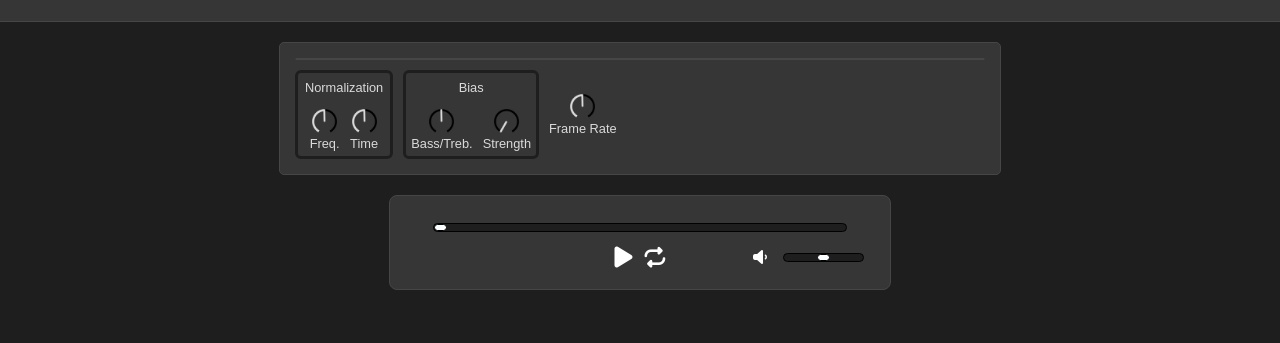
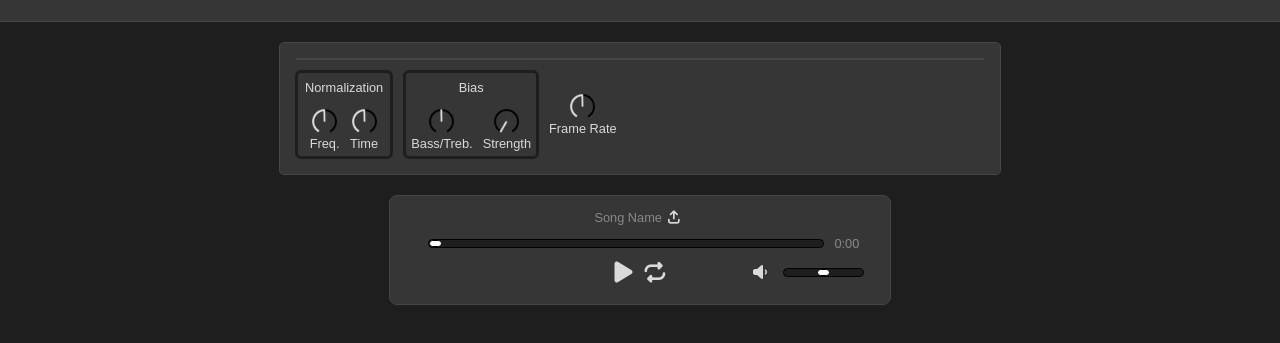
Before and after one commit to grant-tm/grant-tm.github.io, a plain HTML site: page audio_visualizer/visualizer.html in a window 1280 px wide. Shown: the part 99-442 px from the top of the page. Drawn offline with Linux system fonts and the light colour scheme.

Commit message:
add time elapsed by seekbar

```diff
--- a/audio_visualizer/js/playback_controls.js
+++ b/audio_visualizer/js/playback_controls.js
@@ -109,14 +109,28 @@ function set_volume(vol){
 //***************************************************************************/
 // SEEK BAR
 //***************************************************************************/
+function toMMSS(string) {
+    var sec_num = parseInt(string, 10); // don't forget the second param
+    var minutes = Math.floor(sec_num / 60);
+    var seconds = sec_num - (minutes * 60);
+
+    if (minutes < 10) {minutes = minutes;}
+    if (seconds < 10) {seconds = "0"+seconds;}
+    return minutes+':'+seconds;
+}
+
 var seek_bar = document.getElementById('seek-bar');
+var time_display = document.getElementById('time-display');
 audio_source.addEventListener('timeupdate', function() {
     var current_time = audio_source.currentTime;
     var duration = audio_source.duration;
     seek_bar.value = (current_time / duration) * 100;
+    time_display.textContent = toMMSS(current_time);
 });
 
 seek_bar.addEventListener('input', function() {
     var seek = audio_source.duration * (seek_bar.value / 100);
     audio_source.currentTime = seek;
+    time_display.textContent = toMMSS(audio_source.currentTime.toMMSS());
+    //console.log("time: ", audio_source.currentTime);
 });
--- a/audio_visualizer/playback_controls.css
+++ b/audio_visualizer/playback_controls.css
@@ -26,20 +26,26 @@
     font-size: 1.5em;
     background-color: transparent;
     border: none;
+    &:hover {
+        cursor: pointer;
+    }
 }
 
 #play-pause-icon {
-    color: #fff;
+    color: #DADADA;
 }
 
 #loop-enable-button {
     font-size: 1.3em;
     background-color: transparent;
     border: none;
+    &:hover {
+        cursor: pointer;
+    }
 }
 
 #loop-enable-icon {
-    color: #fff;
+    color: #DADADA;
 }
 
 #left-spacing {
@@ -64,10 +70,13 @@
     font-size: 1em;
     background-color: transparent;
     border: none;
+    &:hover {
+        cursor: pointer;
+    }
 }
 
 #volume-icon {
-    color: #fff;
+    color: #DADADA;
 }
 
 #volume-bar {
@@ -80,11 +89,63 @@
 
 #seek-bar-container {
     display: flex;
+    flex-direction: column;
+
     position: relative;
     justify-content: center;
     align-items: center;
-    margin: 20px;
+    margin: 5px;
     top: 8px;
+}
+
+#seek-bar-and-time {
+    display: flex;
+    flex-direction: row;
+    justify-content: center;
+    align-items: center;
+    width: 90%
+}
+
+#file-info-container {
+    width: 90%;
+    display: flex;
+    flex-direction: row;
+    justify-content: center;
+    align-items: center;
+}
+
+#file-info-spacer {
+    width: 10;
+}
+
+#audio-file-name {
+    color: #888888;
+    font-size: 0.8em;
+}
+
+#file-upload-button {
+    color: #363636;
+    background-color: #363636;
+    border: none;
+    &:hover {
+        cursor: pointer;
+    }
+}
+
+#file-upload-icon {
+    color: #DADADA;
+    background-color: #363636;
+}
+
+#spacer {
+    width: 8px;
+}
+
+#time-display {
+    color: #888888;
+    font-size: 0.8em;
+    width: 8px;
+    margin: 10px;
 }
 
 /* https://danielstern.ca/range.css/?ref=css-tricks#/ */
--- a/audio_visualizer/visualizer.html
+++ b/audio_visualizer/visualizer.html
@@ -28,7 +28,7 @@
     <!-- Audio source -->
     <audio id="audio-source" src="./assets/66.wav"></audio>
     <script type="module" src="js/audio_analysis.js"></script>
-    <!-- Visualizer Container -->
+    <!-- Visualizer -->
     <div id="visualizer">
         <div id="plot-container"></div>
         <div id="visualizer-control-panel">
@@ -69,7 +69,17 @@
     <!--Playback Controls-->
     <div id="playback-control-panel">
         <div id="seek-bar-container">
-            <input id="seek-bar" type="range" class="slider" min="0" value="0" step="0.1">
+            <div id="file-info-container">
+                <div id="file-info-spacer"></div>
+                <label id="audio-file-name">Song Name</label>
+                <button id="file-upload-button">
+                    <i id="file-upload-icon" class="fa-solid fa-arrow-up-from-bracket"></i>
+                </button>
+            </div>
+            <div id="seek-bar-and-time">
+                <input id="seek-bar" type="range" class="slider" min="0" value="0" step="0.1">
+                <label id="time-display">0:00</label>
+            </div>
         </div>
         <div id="playback-buttons-container">
             <div id="left-spacing"></div>
```
